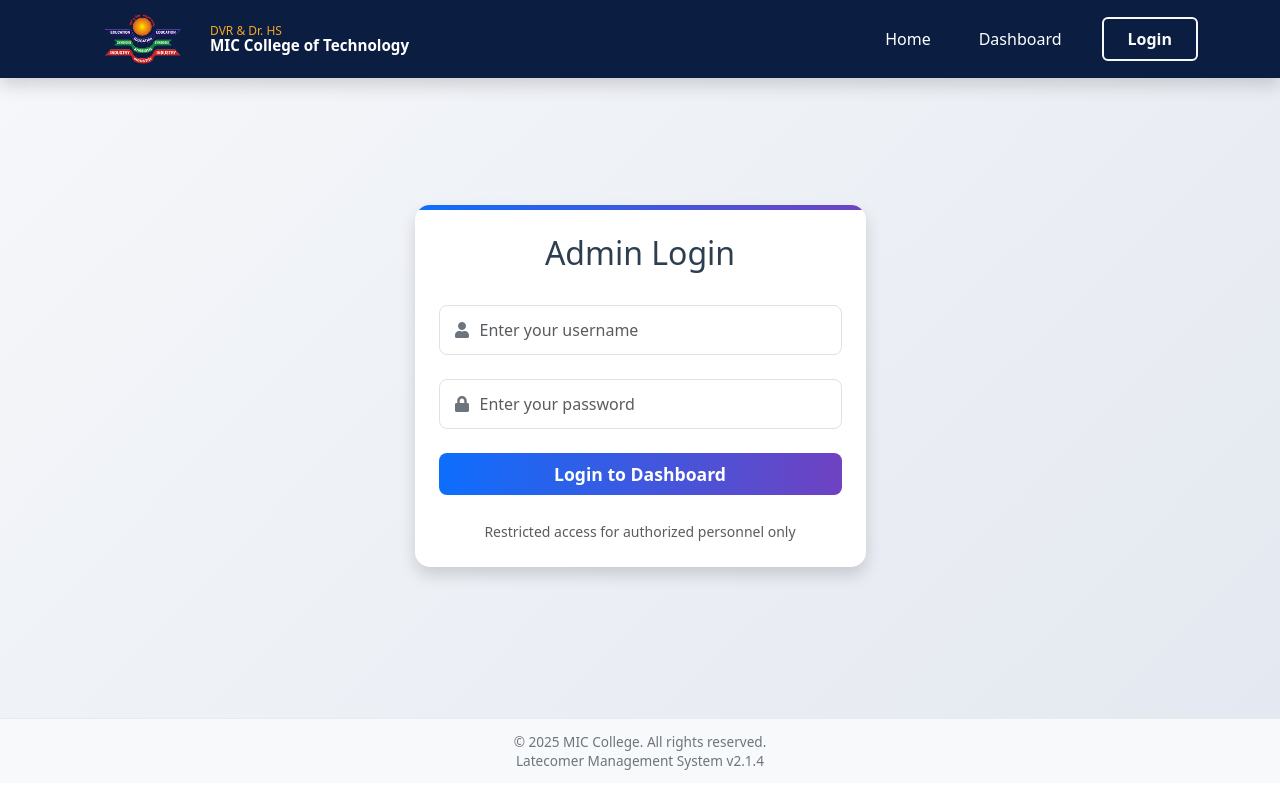
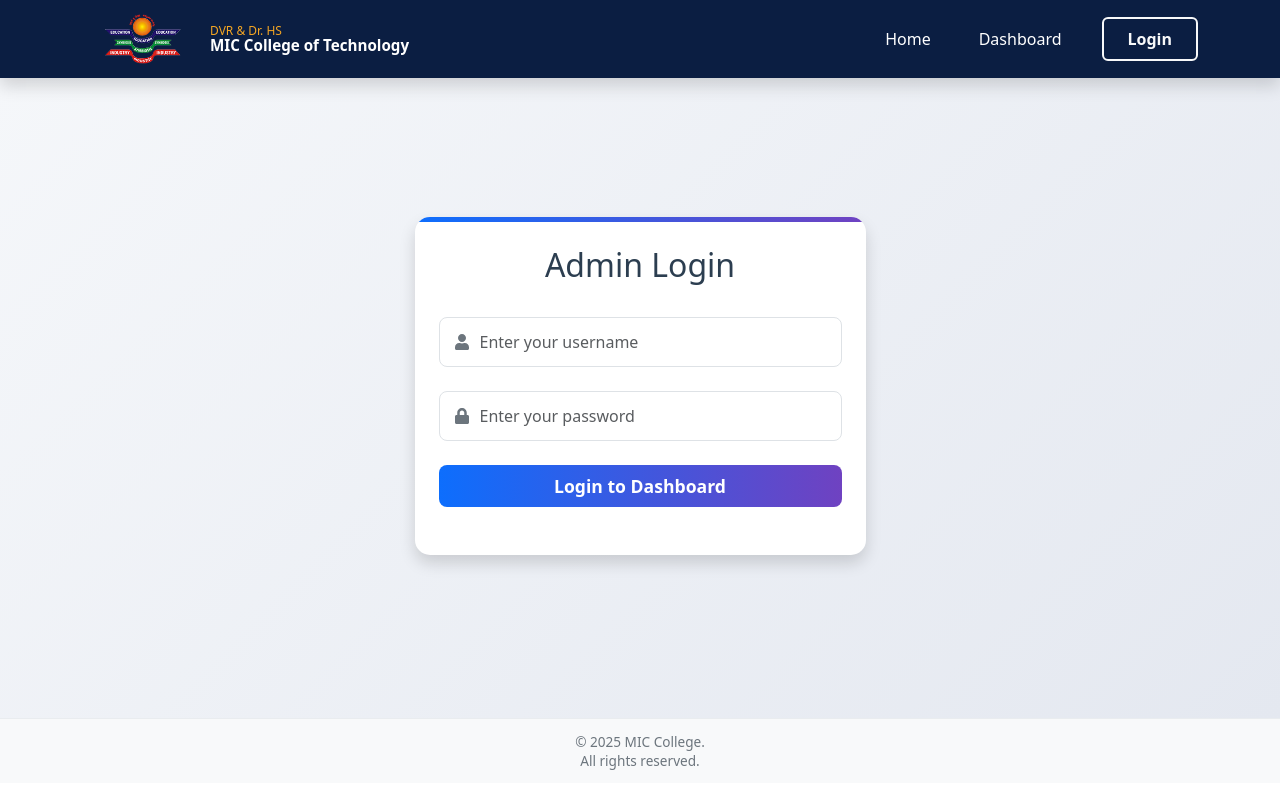
Before and after one commit to Shriya225/LCFrontend, a React (Vite) app in the folder frontend/: page /login in a window 1280 px wide. Built offline with nearby package versions, Linux system fonts and the light colour scheme.

Commit message:
updating UI

```diff
--- a/frontend/src/components/DashBoard.jsx
+++ b/frontend/src/components/DashBoard.jsx
@@ -87,7 +87,7 @@ if (!filters.date) {
               <FaUsers />
             </div>
             <div>
-              <h1 className="h2 mb-0" style={{ color: '#2c3e50', fontWeight: '600' }}>Student Dashboard</h1>
+              <h1 className="h2 mb-0" style={{ color: '#2c3e50', fontWeight: '600' }}>Latecomer Dashboard</h1>
               <p className="text-muted mb-0">Manage and monitor student late entries</p>
             </div>
           </div>
--- a/frontend/src/components/Footer.jsx
+++ b/frontend/src/components/Footer.jsx
@@ -13,8 +13,8 @@ const Footer = () => {
       lineHeight: "1.4"
     }}>
       <Container>
-        <div>© 2025 MIC College. All rights reserved.</div>
-        <div>Latecomer Management System v2.1.4</div>
+        <div>© 2025 MIC College. </div>
+        <div>All rights reserved.</div>
       </Container>
     </footer>
   );
--- a/frontend/src/components/Login.jsx
+++ b/frontend/src/components/Login.jsx
@@ -140,7 +140,7 @@ function Login() {
 
                 <div className="text-center mt-4">
                   <small className="text-muted">
-                    Restricted access for authorized personnel only
+                    {/* Restricted access for authorized personnel only */}
                   </small>
                 </div>
               </Card.Body>
```
